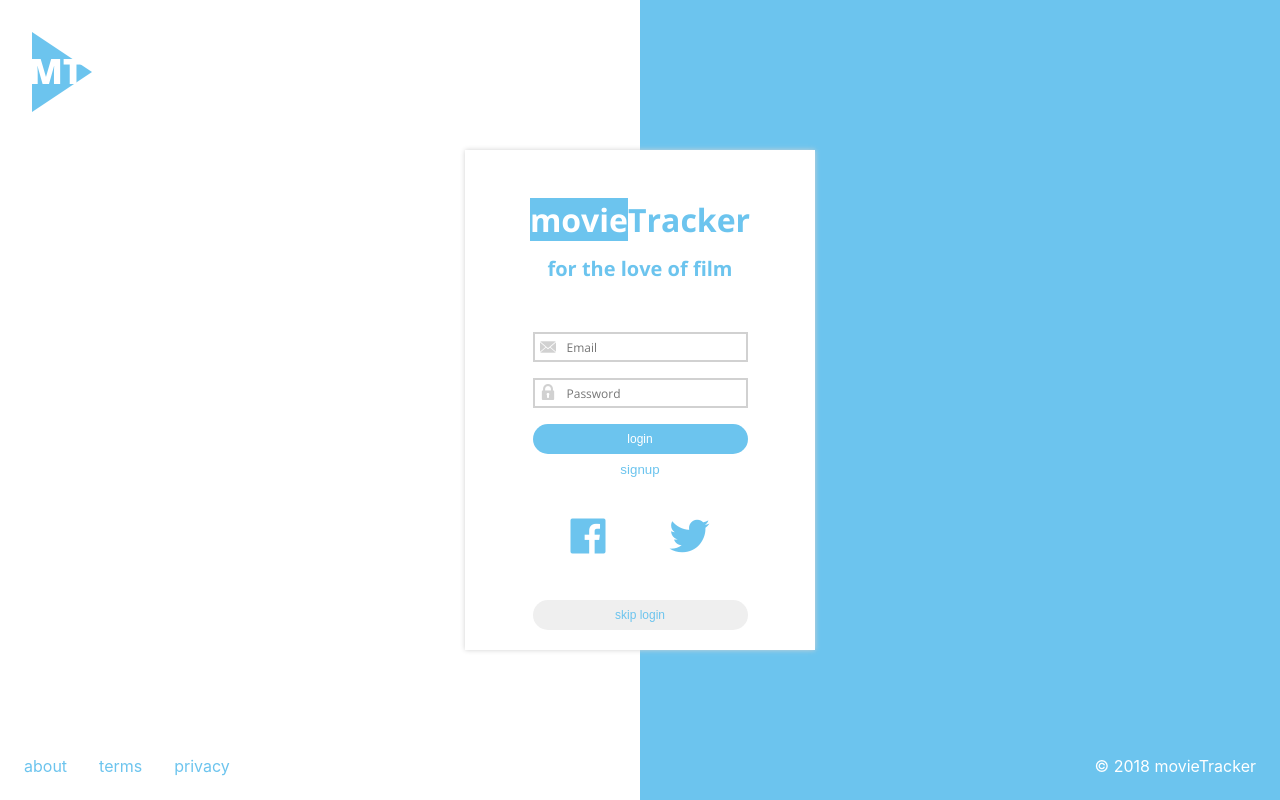
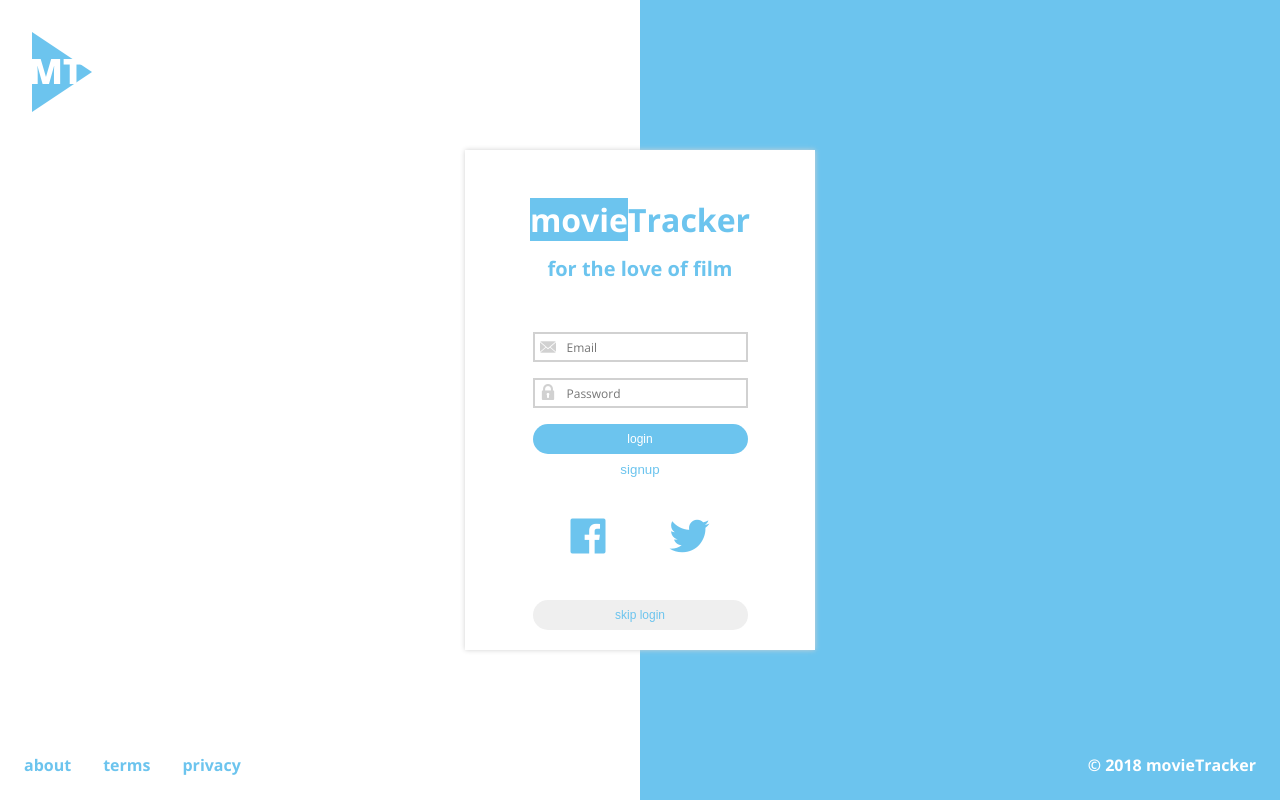
Before and after one commit to aweissman11/frontend-movie-tracker, a React (Create React App) app: page / in a window 1280 px wide. Built offline with nearby package versions, Linux system fonts and the light colour scheme.

Commit message:
Change font weight on footer

```diff
--- a/src/components/Login/Login.css
+++ b/src/components/Login/Login.css
@@ -23,11 +23,15 @@
 .login-footer p {
   margin: 1rem;
   color: #6CC4EE;
+  font-family: 'Open Sans', sans-serif;
+  font-weight: 700;
 }
 
 .login-copyright {
+  font-family: 'Open Sans', sans-serif;
   position: absolute;
   bottom: .5rem;
   right: 1.5rem;
   color: #fff;
+  font-weight: 700;
 }
```
